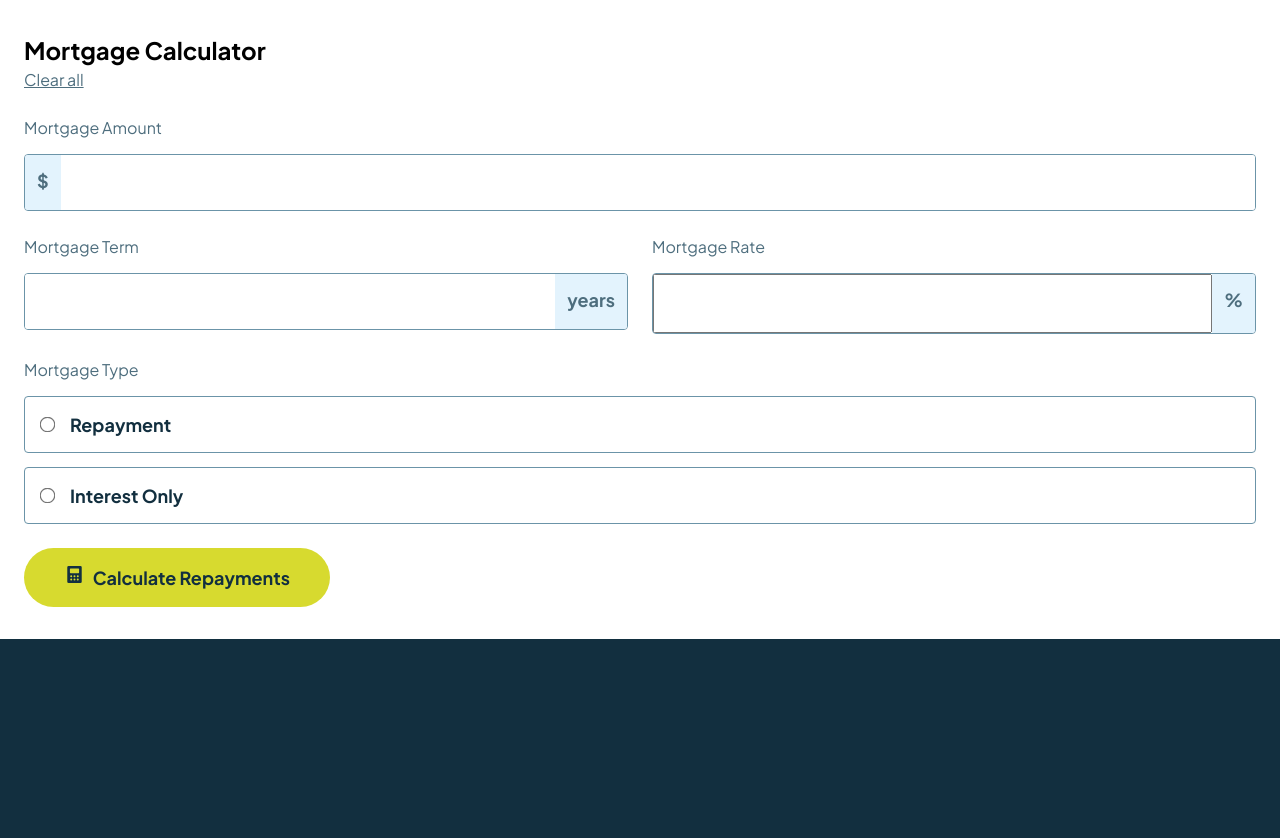
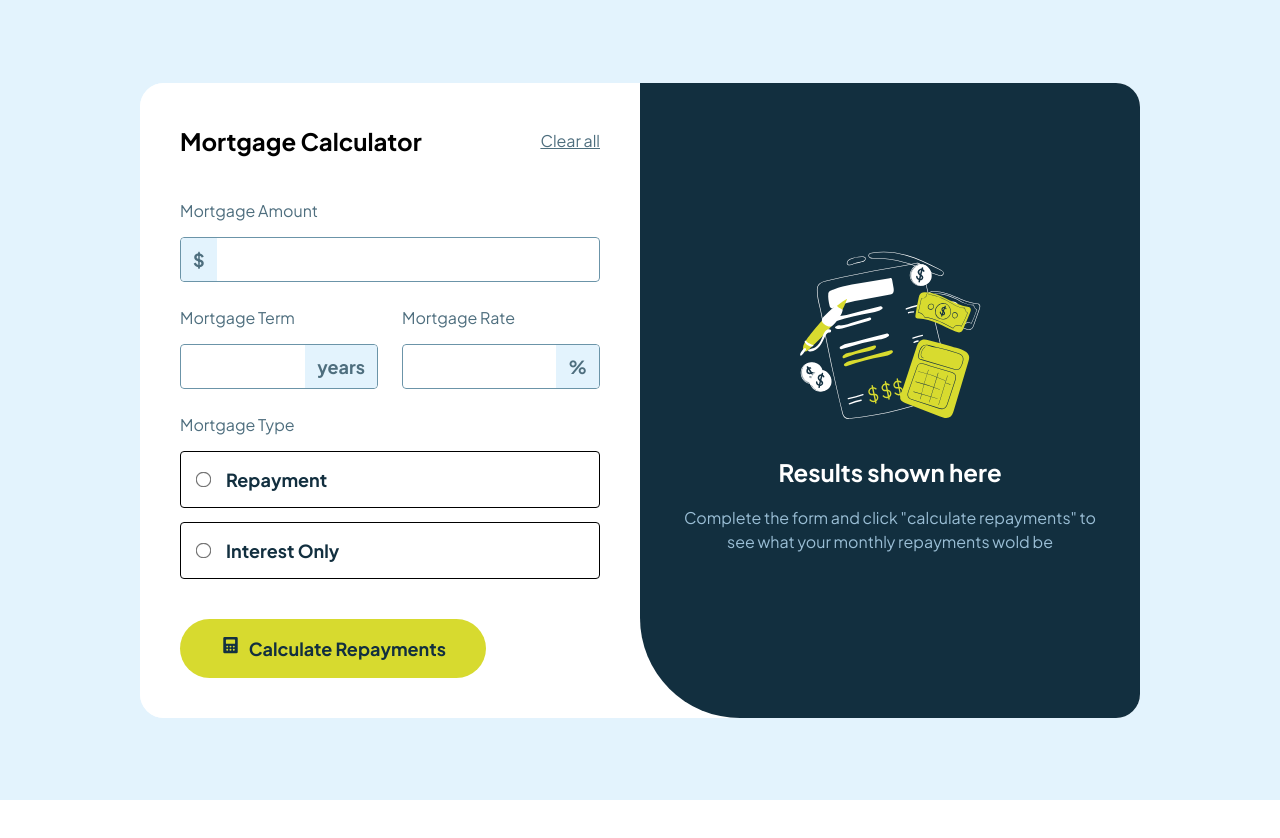
Before and after one commit to MathiasHun1/FEM-mortgage, a React (Vite) app: page / in a window 1280 px wide. Shown: the top 838 px of the page. After the commit the page ends 800 px from the top, so only its background shows below. Built offline with nearby package versions, Linux system fonts and the light colour scheme.

Commit message:
design done

```diff
--- a/src/App.jsx
+++ b/src/App.jsx
@@ -8,12 +8,16 @@ import {
   formatString,
 } from './utils';
 
+import ResultSection from './components/ResultSection';
+import TextInput from './components/TextInput';
+
 const initialState = {
   amount: '',
   term: '',
   rate: '',
   method: '',
   result: '',
+  total: '',
 };
 
 const inputReducer = (state, action) => {
@@ -35,6 +39,9 @@ const inputReducer = (state, action) => {
 
     case 'setResult': {
       return { ...state, result: action.payload };
+    }
+    case 'setTotal': {
+      return { ...state, total: action.payload };
     }
 
     case 'clearAll': {
@@ -65,8 +72,9 @@ function App() {
 
     if (state.method === 'repayment') {
       const result = calculateRepay(amount, term, rate);
-      console.log(result);
-      dispatch({ type: 'setResult', payload: result });
+      const total = result * term * 12;
+      dispatch({ type: 'setResult', payload: result.toString() });
+      dispatch({ type: 'setTotal', payload: total.toString() });
     }
   };
 
@@ -90,21 +98,18 @@ function App() {
               <label className="label-basic" htmlFor="amount">
                 Mortgage Amount
               </label>
-              <div className="input-wrapper input-design">
-                <p className="input-decor text-medium-slate font-bold">$</p>
-                <input
-                  className=""
-                  type="text"
+              <TextInput
                 id="amount"
-                  value={formatString(state.amount)}
+                value={state.amount}
                 onChange={(e) =>
                   dispatch({
                     type: 'amount',
                     payload: normalizeString(e.target.value),
                   })
                 }
+                decoration="$"
+                decorSide="left"
               />
-              </div>
             </div>
 
             <div className="input-flex-wrapper">
@@ -112,10 +117,7 @@ function App() {
                 <label className="label-basic" htmlFor="term">
                   Mortgage Term
                 </label>
-                <div className="input-wrapper input-design">
-                  <input
-                    className=""
-                    type="text"
+                <TextInput
                   id="term"
                   value={state.term}
                   onChange={(e) =>
@@ -124,20 +126,30 @@ function App() {
                       payload: e.target.value,
                     })
                   }
+                  decoration="years"
+                  decorSide={'right'}
                 />
-                  <p className="input-decor text-medium-slate font-bold">
-                    years
-                  </p>
-                </div>
               </div>
               <div className="input-block">
                 <label className="label-basic" htmlFor="rate">
                   Mortgage Rate
                 </label>
-                <div className="input-wrapper input-design">
+                <TextInput
+                  id="rate"
+                  value={state.rate}
+                  onChange={(e) =>
+                    dispatch({
+                      type: 'rate',
+                      payload: e.target.value,
+                    })
+                  }
+                  decoration="%"
+                  decorSide="right"
+                />
+                {/* <div className="input-wrapper input-design">
                   <input
                     className=""
-                    type="rate"
+                    type="text"
                     id="rate"
                     value={state.rate}
                     onChange={(e) =>
@@ -148,7 +160,7 @@ function App() {
                     }
                   />
                   <p className="input-decor text-medium-slate font-bold">%</p>
-                </div>
+                </div> */}
               </div>
             </div>
 
@@ -201,11 +213,7 @@ function App() {
         </div>
 
         <div className="result-section">
-          {state.result && (
-            <h1 className="text-lime">
-              Result: {formatString(state.result.toFixed(0))} Ft
-            </h1>
-          )}
+          <ResultSection result={state.result} total={state.total} />
         </div>
       </main>
     </div>
--- a/src/App.scss
+++ b/src/App.scss
@@ -1,30 +1,58 @@
 @use './styles/globals' as *;
 @use './styles/abstractions' as *;
+@use 'sass:color';
 
 .app {
   min-height: 100%;
   background-color: var(--clr-slate-100);
   font-family: var(--ff-base);
+  display: grid;
+  place-items: center;
 }
 
 .card {
   display: grid;
+  max-width: 62.5rem;
+  background-color: white;
+
+  @media (min-width: $breakpoint-small) {
+    border-radius: 24px;
+    overflow: hidden;
+  }
+
+  @media (min-width: $breakpoint-large) {
+    grid-template-columns: 1fr 1fr;
+  }
 }
 
 .form-section {
   padding: 32px 24px;
   background-color: white;
+
+  @media (min-width: $breakpoint-small) {
+    padding: 40px;
+  }
+}
+
+.form-header {
+  @media (min-width: $breakpoint-small) {
+    display: flex;
+    align-items: center;
+    justify-content: space-between;
+    margin-bottom: 16px;
+  }
 }
 
 .input-wrapper {
   display: flex;
-  border: 1px solid red;
+  position: relative;
 }
 
 .input-flex-wrapper {
   display: flex;
   flex-direction: column;
   gap: 1.5rem;
+  position: relative;
 
   @media (min-width: $breakpoint-small) {
     flex-direction: row;
@@ -50,6 +78,9 @@
   background-color: var(--clr-slate-100);
   padding: var(--spacing-150);
   font-size: var(--fs-L);
+  position: absolute;
+  display: grid;
+  place-content: center;
 }
 
 .form {
@@ -79,12 +110,18 @@
   border-radius: 9999px;
   background-color: var(--clr-lime);
   font-size: var(--fs-L);
+  text-wrap: nowrap;
   padding-block: 1rem;
   padding-inline: 40px;
   border: none;
   display: flex;
   justify-content: center;
   gap: 0.5rem;
+  cursor: pointer;
+
+  @media (min-width: $breakpoint-small) {
+    margin-top: 16px;
+  }
 
   img {
     width: 1.3rem;
@@ -93,6 +130,62 @@
 
 //reults
 .result-section {
-  min-height: 300px;
   background-color: var(--clr-slate-900);
+  padding: 2rem 1.5rem;
+
+  @media (min-width: $breakpoint-small) {
+    padding: 40px;
+  }
+
+  @media (min-width: $breakpoint-large) {
+    border-bottom-left-radius: 100px;
+  }
 }
+
+.noresult-container {
+  height: 100%;
+  display: flex;
+  flex-direction: column;
+  gap: 1rem;
+  align-items: center;
+  justify-content: center;
+}
+
+.image_wrapper-result {
+  width: 60%;
+  max-width: 192px;
+  & img {
+    width: 100%;
+  }
+}
+
+.isresult-container {
+  display: flex;
+  flex-direction: column;
+  gap: 1rem;
+  align-items: start;
+}
+
+.calculations-wrapper {
+  width: 100%;
+  background-color: color-mix(in hsl, var(--clr-slate-900), black 25%);
+  padding: 1.5rem 1rem;
+  border-radius: 8px;
+  border-top: 4px solid var(--clr-lime);
+
+  @media (min-width: $breakpoint-small) {
+    margin-top: 24px;
+    padding: 32px;
+  }
+}
+
+.calculations-wrapper > div:first-of-type {
+  border-bottom: 1px solid hsla(203, 41%, 72%, 0.25);
+  padding-bottom: 1rem;
+  margin-bottom: 1rem;
+
+  @media (min-width: $breakpoint-small) {
+    padding-bottom: 2rem;
+    margin-bottom: 2rem;
+  }
+}
--- /dev/null
+++ b/src/components/ResultSection.jsx
@@ -0,0 +1,53 @@
+import { formatString } from '../utils';
+import image from '/images/illustration-empty.svg';
+
+const ResultSection = ({ result, total }) => {
+  return (
+    <>
+      {!result && (
+        <div className="noresult-container">
+          <div className="image_wrapper-result">
+            <img src={image} alt="" />
+          </div>
+
+          <h2 className="text-XL text-white">Results shown here</h2>
+          <p className="text-M text-light-slate text-center">
+            Complete the form and click "calculate repayments" to see what your
+            monthly repayments wold be
+          </p>
+        </div>
+      )}
+
+      {result && (
+        <div className="isresult-container">
+          <h2 className="text-XL text-white">Your results</h2>
+          <p className="text-M text-light-slate">
+            Your results are shown below based on the information you provided.
+            To adjust the results, edit the form and click "calculate
+            repayments" again.
+          </p>
+
+          <div className="calculations-wrapper">
+            <div>
+              <p className="text-M text-light-slate">Your monthly repayments</p>
+              <p className="text-XXL text-lime font-bold">
+                {formatString(Number(result).toFixed(0))} HUF
+              </p>
+            </div>
+
+            <div>
+              <p className="text-M text-light-slate">
+                Total you will repay over the term
+              </p>
+              <p className="text-XL text-white font-bold">
+                {formatString(Number(total).toFixed(0))} HUF
+              </p>
+            </div>
+          </div>
+        </div>
+      )}
+    </>
+  );
+};
+
+export default ResultSection;
--- /dev/null
+++ b/src/components/TextInput.jsx
@@ -0,0 +1,64 @@
+import { useEffect, useRef, useState } from 'react';
+import { formatString } from '../utils';
+
+const TextInput = ({ id, value, onChange, decoration, decorSide }) => {
+  const inputRef = useRef(null);
+  const decorRef = useRef(null);
+  const [inputHeight, setInputHeight] = useState(null);
+  const [decorWidth, setDecorWidth] = useState(null);
+
+  const decorSytle = {
+    height: `calc(${inputHeight - 2}px)`,
+    [decorSide]: '1px',
+    top: '1px',
+    borderTopLeftRadius: decorSide === 'left' ? '4px' : '',
+    borderBottomLeftRadius: decorSide === 'left' ? '4px' : '',
+    borderTopRightRadius: decorSide === 'left' ? '' : '4px',
+    borderBottomRightRadius: decorSide === 'left' ? '' : '4px',
+  };
+
+  let inputStyle;
+  if (decorSide === 'left') {
+    inputStyle = { paddingLeft: `calc(${decorWidth}px + 1rem)` };
+  }
+  if (decorSide === 'right') {
+    inputStyle = { paddingRight: `calc(${decorWidth}px + 1rem)` };
+  }
+
+  useEffect(() => {
+    if (inputRef.current) {
+      const DOMNode = inputRef.current;
+      setInputHeight(DOMNode.offsetHeight);
+    }
+  }, []);
+
+  useEffect(() => {
+    if (inputHeight && decorRef.current) {
+      const DOMNode = decorRef.current;
+      setDecorWidth(DOMNode.offsetWidth);
+    }
+  }, [inputHeight]);
+
+  return (
+    <div className="input-wrapper input-design" tabIndex="0">
+      <p
+        ref={decorRef}
+        className="input-decor text-medium-slate font-bold"
+        style={decorSytle}
+      >
+        {decoration}
+      </p>
+      <input
+        ref={inputRef}
+        className=""
+        type="text"
+        id={id}
+        value={formatString(value)}
+        onChange={onChange}
+        style={inputStyle}
+      />
+    </div>
+  );
+};
+
+export default TextInput;
--- a/src/styles/_abstractions.scss
+++ b/src/styles/_abstractions.scss
@@ -1 +1,2 @@
-$breakpoint-small: 25rem;
+$breakpoint-small: 30rem;
+$breakpoint-large: 70rem;
--- a/src/styles/_globals.scss
+++ b/src/styles/_globals.scss
@@ -6,16 +6,26 @@ body,
   height: 100%;
 }
 
-input[type='text'],
+input[type='text'] {
+  border: 1px solid var(--clr-slate-500);
+  border-radius: 4px;
+}
+
 input[type='text']:focus {
-  border: none;
   outline: none;
+  border: 1px solid var(--clr-slate-900);
+}
+
+input[type='text']:active {
+  outline: none;
+  border: 1px solid var(--clr-lime);
 }
 
 input {
   font-size: var(--fs-L);
   font-weight: var(--fw-bold);
-  padding: 0.875rem 1rem;
+  padding-inline: 1rem;
+  padding-block: 0.5rem;
   width: 100%;
 }
 
@@ -112,6 +122,10 @@ input[type='radio'] {
   color: var(--clr-lime);
 }
 
+.text-center {
+  text-align: center;
+}
+
 // utility
 .label-basic {
   font-size: var(--fs-M);
@@ -125,7 +139,6 @@ input[type='radio'] {
 }
 
 .input-design {
-  border: 1px solid var(--clr-slate-500);
   border-radius: 4px;
   overflow: hidden;
 }
```
Lines whose indentation alone changed are shown as unchanged.
